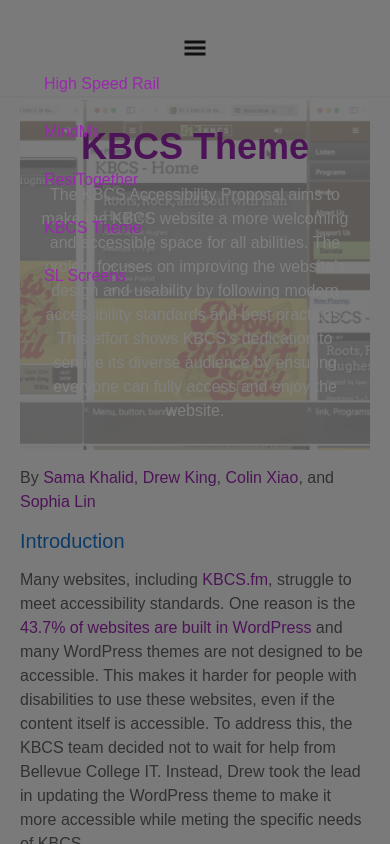
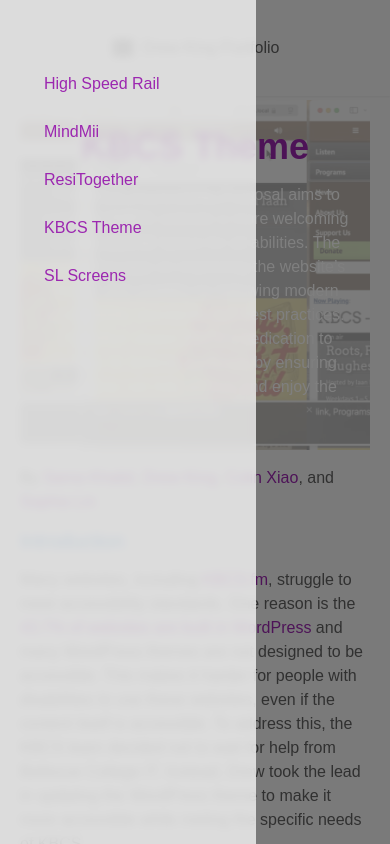
Before and after one commit to andrewpking/kingdrewsea-portfolio, a Next.js app: page /kbcs in a window 390 px wide. Both pictures are taken after a click on the button "Menu". Shown: the top 844 px of the page. Built offline with nearby package versions, Linux system fonts and the light colour scheme.

Commit message:
Changed hamburger menu to medium screen width and added class to aside.

```diff
--- a/src/app/components/Header.tsx
+++ b/src/app/components/Header.tsx
@@ -29,19 +29,20 @@
 
     return (
         <header className="w-full shadow-sm fixed top-0 z-50">
-            <div className="max-w-7xl mx-auto px-4 sm:px-6 lg:px-8">
+            <div className="max-w-7xl mx-auto px-4 md:px-6 lg:px-8">
                 <nav className="flex items-center justify-between h-16">
                     {/* Mobile menu button */}
                     <button
-                        className="xs:hidden"
+                        className="md:hidden"
                         onClick={() => setIsOpen(!isOpen)}
                         aria-label="Menu"
                     >
                         <GiHamburgerMenu className="h-6 w-6" />
                     </button>
+                    <p className='ml-2'>Drew King Portfolio</p>
 
                     {/* Desktop menu */}
-                    <ul className="hidden xs:flex space-x-8">
+                    <ul className="hidden md:flex space-x-8">
                         {links.map((link) => (
                             <li key={link.href}>
                                 <Link
@@ -59,7 +60,7 @@
             {/* Mobile menu overlay */}
             <div
                 className={`
-                    fixed inset-0 bg-black bg-opacity-50 transition-opacity xs:hidden
+                    fixed inset-0 bg-black bg-opacity-50 transition-opacity md:hidden
                     ${isOpen ? 'opacity-100' : 'opacity-0 pointer-events-none'}
                 `}
                 onClick={() => setIsOpen(false)}
@@ -69,7 +70,7 @@
             {/* Mobile menu panel */}
             <aside
                 className={`
-                    fixed top-0 left-0 w-64 h-full transform transition-transform xs:hidden
+                    mobile-menu fixed top-0 left-0 w-64 h-full transform transition-transform md:hidden
                     ${isOpen ? 'translate-x-0' : '-translate-x-full'}
                 `}
                 hidden={!isOpen}
```
